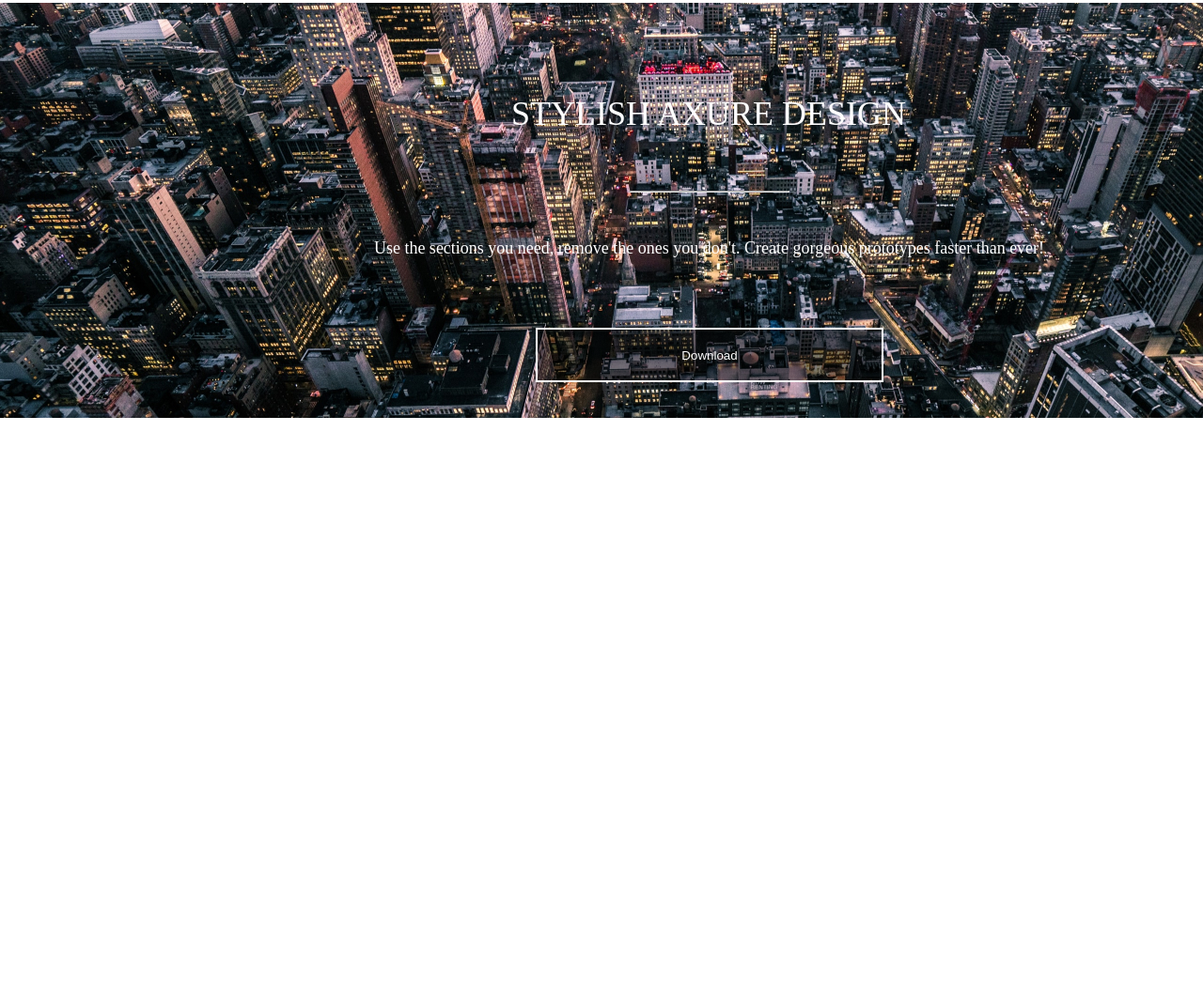
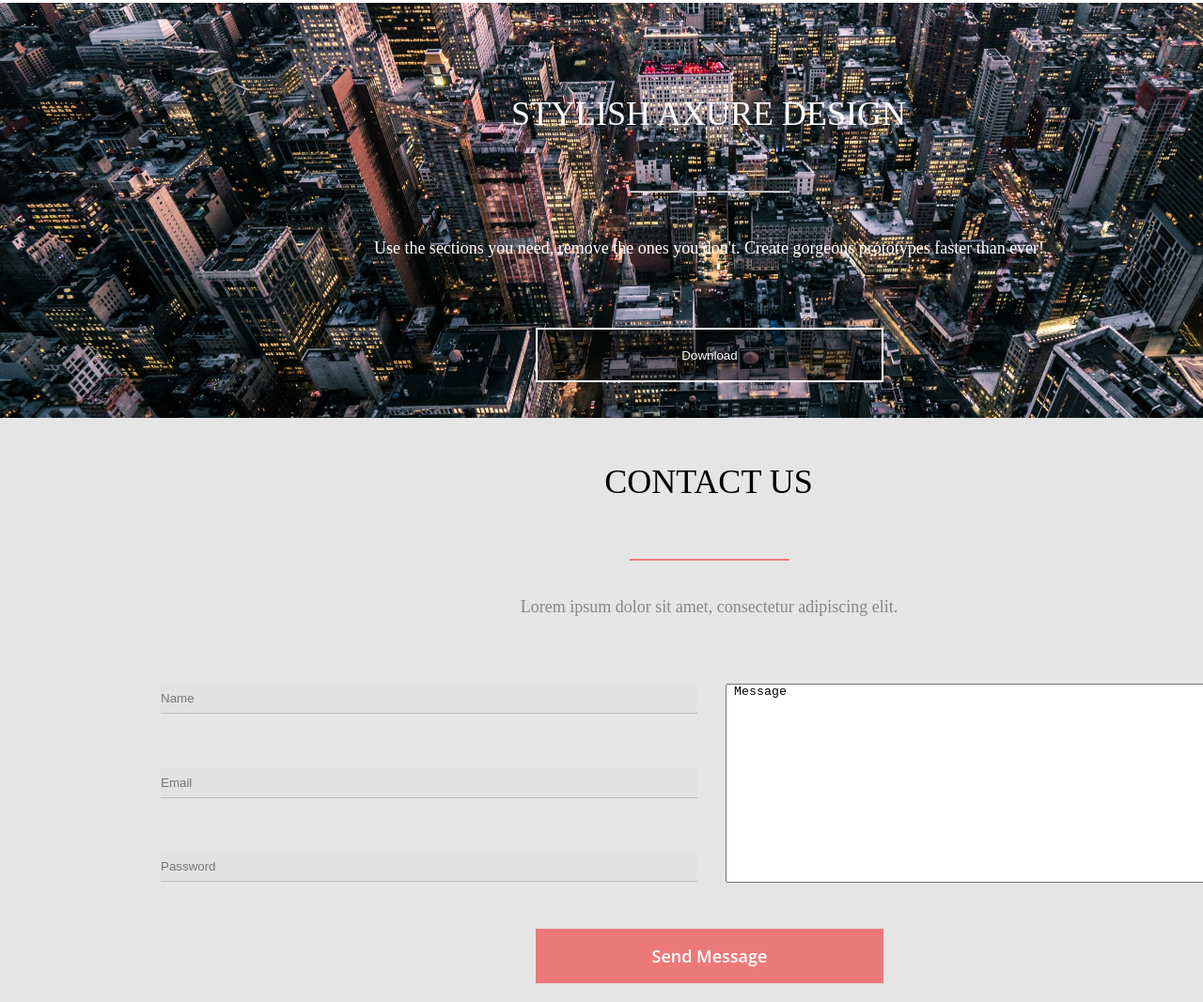
Before and after one commit to TaniaTolmach/flexbox, a plain HTML site: page index cus.html in a window 1280 px wide. Shown: the part 757-1824 px from the top of the page at 94% size. Before the commit the page ends 1202 px from the top, so only its background shows below. Drawn offline with Linux system fonts and the light colour scheme.

Commit message:
contact us

```diff
--- a/cus styles.css
+++ b/cus styles.css
@@ -232,3 +232,93 @@
     border: 2px solid #FFFFFF;
     background-color: rgba(0, 0, 0, 0.5);
 }
+
+.contact--us {
+    width: 1510px;
+    height: 622px;
+    background-color: #E5E5E5;
+
+}
+.title--contact--us {
+    width: 1170px;
+    height: 150px;
+    color: black;
+    font-family: Raleway;
+    font-style: Regular;
+    font-size: 36px;
+    line-height: 42px;
+    line-height: 100%;
+    font-weight: 400;
+    text-align: center;
+    padding-top: 50px;
+    margin-left: 169px;
+
+}
+.devider--contact--us {
+    width: 170px;
+    margin-left: 670px;
+    margin-right: 670px;
+    border: 1px solid #EC7979;
+}
+.about--contact--us {
+    width: 1169px;
+    height: 21px;
+    color: #86878B;
+    font-family: Raleway;
+    font-style: Regular;
+    font-size: 18px;
+    line-height: 21px;
+    line-height: 100%;
+    font-weight: 400;
+    text-align: center;
+    margin-top: 40px;
+    margin-left: 170px;
+
+}
+.contact--us--info {
+    width: 1170px;
+    height: 211px;
+   display: flex;
+   flex-wrap: nowrap;
+   flex-direction: row;
+   margin-top: 70px;
+   margin-left: 171px;
+}
+
+.contact--us--data {
+    display: flex;
+    flex-direction: column;
+    justify-content: space-between;
+}
+.contact--us--personal {
+    width: 571px;
+    height: 32px;
+    margin-right: 30px;
+    border: none;
+    background-color: #E2E2E2;
+    border-bottom: 1px solid #BDBDBD;
+
+}
+.contact--us--text {
+ width: 569px;
+ height: 211px;
+border: none;
+border-bottom: 1px solid #BDBDBD;
+background-color: #E2E2E2;
+
+}
+.contact--us--button {
+    width: 370px;
+    height: 58px;
+    color: #FFFFFF;
+    background-color: #EC7979;
+    text-align: center;
+    font-family: Open Sans;
+    font-style: Semibold;
+    font-size: 18px;
+    line-height: 100%;
+    font-weight: 600;
+    border: none;
+    margin-top: 50px;
+    margin-left: 570px;
+}
--- a/index cus.html
+++ b/index cus.html
@@ -87,7 +87,32 @@
         <button class="button--design">
           Download</button>
       </div>
+    </article>
 
+    <article class="contact--us">
+      <section>
+        <div>
+          <h2 class="title--contact--us">
+            CONTACT US
+          </h2>
+          <hr class="devider--contact--us">
+          <h5 class="about--contact--us">Lorem ipsum dolor sit amet, consectetur adipiscing elit.
+          </h5>
+        </div>
+        <form>
+          <div class="contact--us--info">
+            <div class="contact--us--data">
+              <input class="contact--us--personal" type="text" name="Name" placeholder="Name">
+              <input class="contact--us--personal" type="email" name="Email" placeholder="Email">
+              <input class="contact--us--personal" type="password" name="Password" placeholder="Password">
+            </div>
+            <div class="contact--us--text">
+              <textarea name="Message" id="Message" cols="75" rows="14"> Message </textarea>
+            </div>
+          </div>
+          <button class="contact--us--button"> Send Message </button>
+        </form>
+      </section>
     </article>
 </body>
 </html>
```
